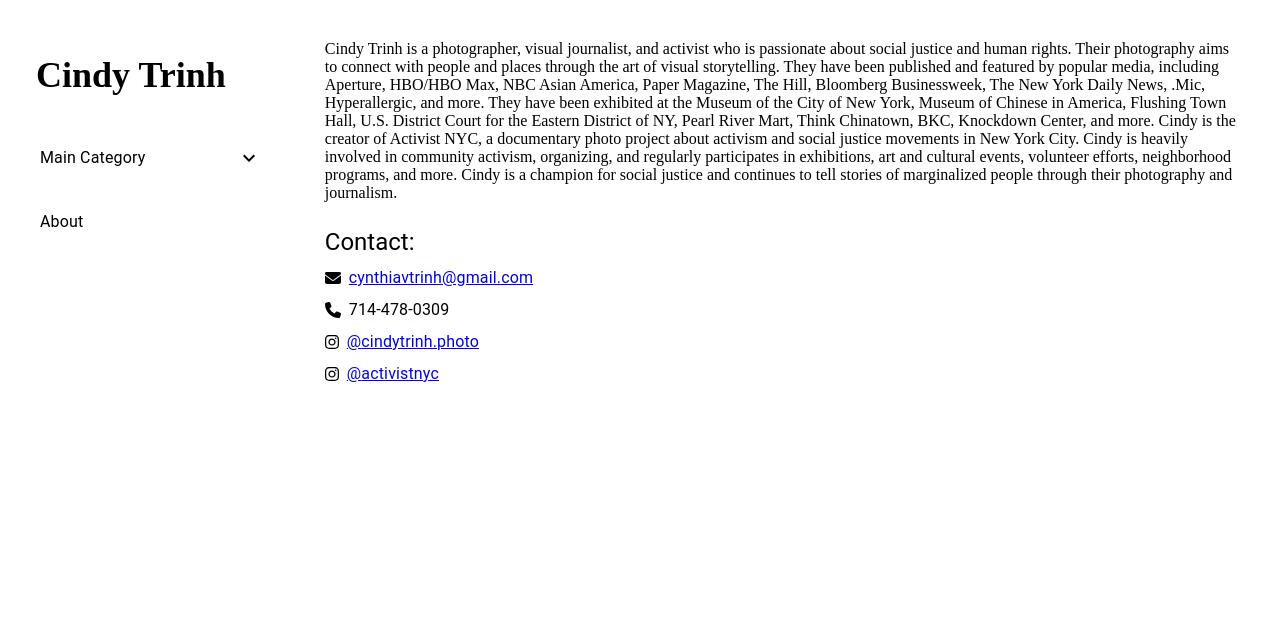
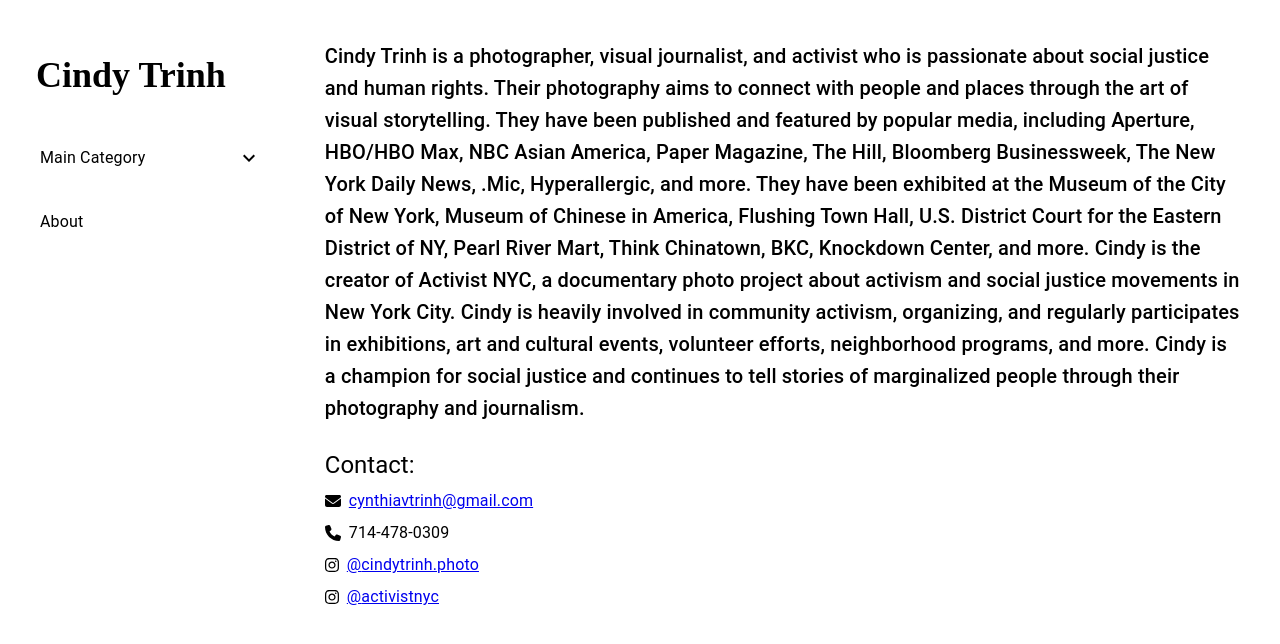
Before and after one commit to sktrinh12/ctrinh-photography-website, a React (Vite) app: page /about in a window 1280 px wide. Shown: the top 644 px of the page. Built offline with nearby package versions, Linux system fonts and the light colour scheme.

Commit message:
remove react import & change variant

```diff
--- a/src/About.tsx
+++ b/src/About.tsx
@@ -1,4 +1,3 @@
-import React from "react";
 import Box from "@mui/material/Box";
 import Typography from "@mui/material/Typography";
 import { FontAwesomeIcon } from "@fortawesome/react-fontawesome";
@@ -8,8 +7,8 @@ import GmailLink from "./GmailLink";
 
 function About() {
   return (
-    <Box sx={{ m: 4 }}>
-      <Typography variant="h10" gutterBottom component="div">
+    <Box sx={{ m: 4, textAlign: "left" }}>
+      <Typography variant="h6" gutterBottom component="div">
         Cindy Trinh is a photographer, visual journalist, and activist who is
         passionate about social justice and human rights. Their photography aims
         to connect with people and places through the art of visual
```
